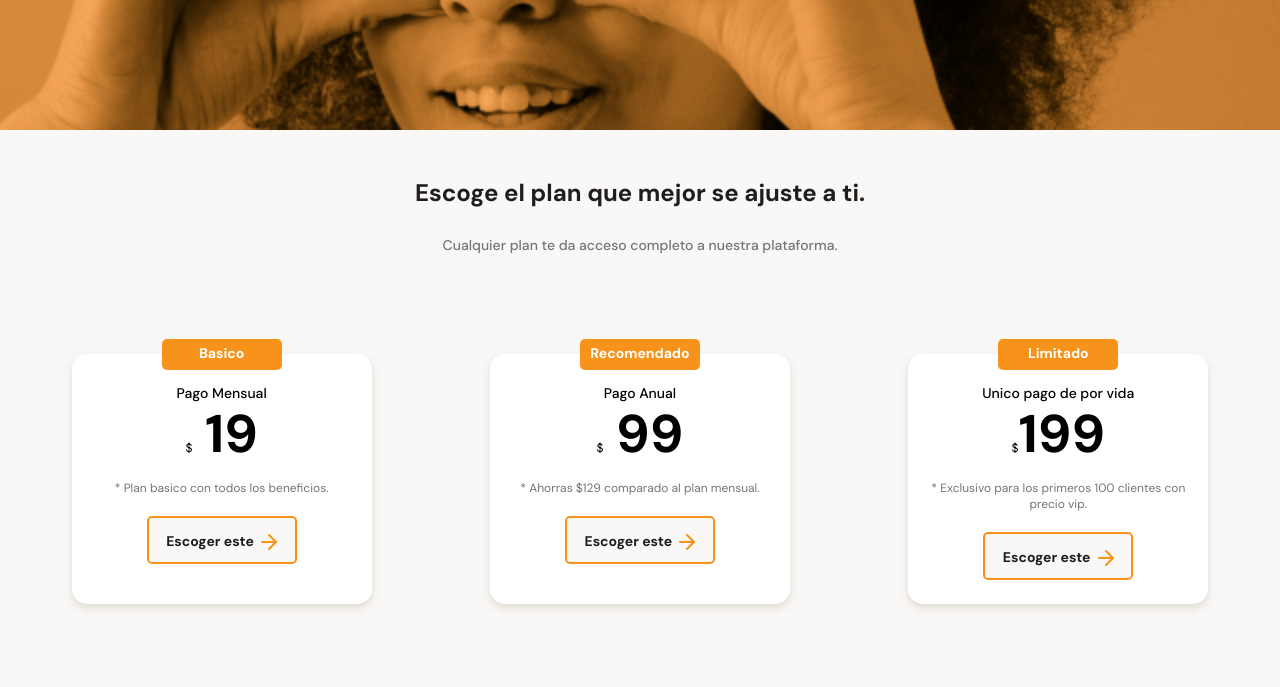
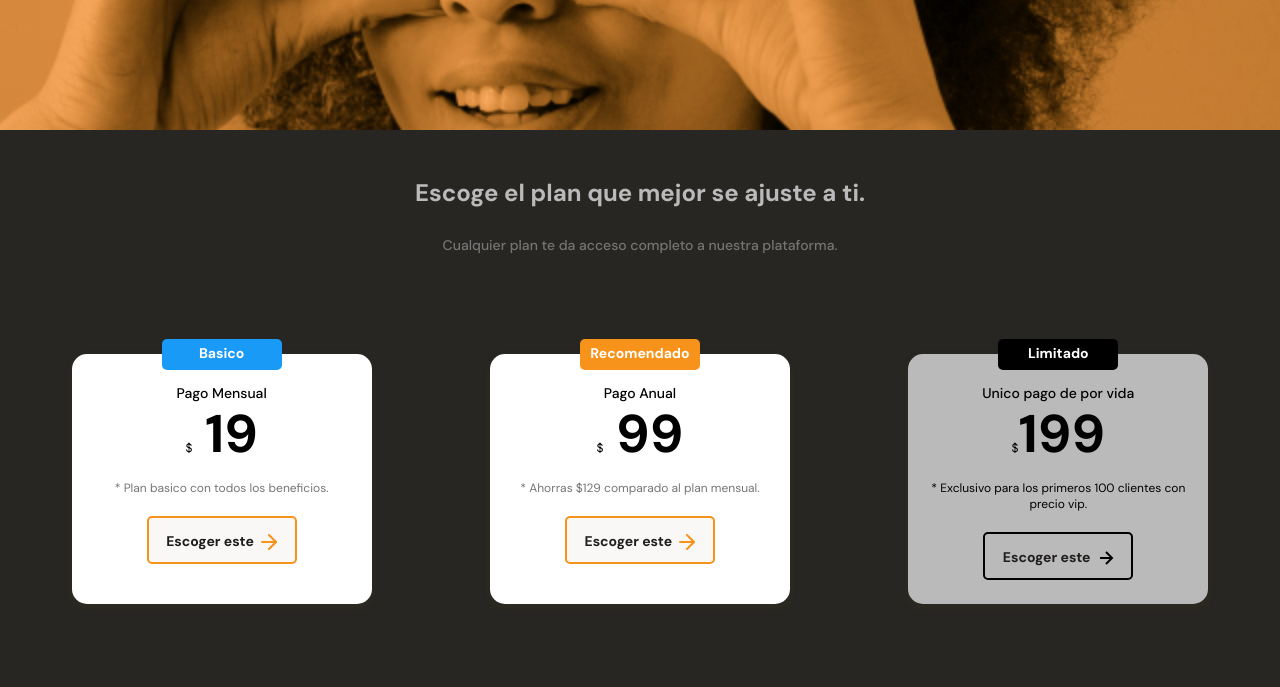
Before and after one commit to GIsacura/Batabit, a plain HTML site: page index.html in a window 1280 px wide. Shown: the part 1960-2647 px from the top of the page. Drawn offline with Linux system fonts and the light colour scheme.

Commit message:
Some changes in styles

```diff
--- a/css/tablet.css
+++ b/css/tablet.css
@@ -1,3 +1,7 @@
+.tables-container{
+  overflow: hidden;
+}
+
 .main-tables-container .right{
   display: none;
 }
--- a/index.html
+++ b/index.html
@@ -204,8 +204,8 @@
         <p>Cualquier plan te da acceso completo a nuestra plataforma.</p>
       </div>
       <section class="plans-container--slider">
-        <article class="plans-container--card">
-          <p class="recommended">Basico</p>
+        <article class="plans-container--card basic">
+          <p class="basic-plan">Basico</p>
           <div class="plan-info-container">
             <h3 class="plan-card--title">Pago Mensual</h3>
             <p class="plan-card--price"><span>$</span> 19</p>
@@ -224,8 +224,8 @@
           </div>
         </article>
 
-        <article class="plans-container--card">
-          <p class="recommended">Limitado</p>
+        <article class="plans-container--card premium">
+          <p class="premium-plan">Limitado</p>
           <div class="plan-info-container">
             <h3 class="plan-card--title">Unico pago de por vida</h3>
             <p class="plan-card--price"><span>$</span>199</p>
--- a/styles.css
+++ b/styles.css
@@ -17,6 +17,7 @@
   --grey: #bababa;
   --off-white: #faf8f7;
   --just-white: #fff;
+  --gold: #FFD700;
 }
 
 * {
@@ -108,7 +109,7 @@ header img {
 main{
   width: 100%;
   height: auto;
-  background-color: var(--off-white);
+  background-color: var(--warm-black);
 }
 
 .main-exchange-container{
@@ -142,7 +143,7 @@ main{
   font-size: 2.4rem;
   font-weight: bold;
   line-height: 2.6rem;
-  color: var(--black);
+  color: var(--grey);
 }
 
 .main-exchange-container p {
@@ -205,7 +206,7 @@ main{
   align-items: center;
   width: 100%;
   text-align: center;
-  background-color: var(--just-white);
+  background-color: var(--black);
   font-size: 1.6rem;
   font-weight: 500;
   line-height: 1.9rem;
@@ -364,7 +365,7 @@ main{
   font-weight: 500;
   line-height: 1.9rem;
   color: var(--grey);
-  background-color: var(--just-white);
+  background-color: var(--black);
 }
 
 .exchange-table--container .table div p {
@@ -549,7 +550,7 @@ main{
   min-width: 320px;
   padding-bottom: 70px;
   text-align: center;
-  background-color: var(--off-white);
+  background-color: var(--warm-black);
 }
 
 .plans--title{
@@ -565,7 +566,7 @@ main{
   font-size: 2.4rem;
   font-weight: bold;
   line-height: 2.6rem;
-  color: var(--black);
+  color: var(--grey);
 }
 
 .plans--title p{
@@ -600,6 +601,38 @@ main{
   box-shadow: 0 4px 8px rgba(89, 73, 30, .16);
 }
 
+.plans-container--card.premium{
+  background-color: var(--grey);
+}
+
+.plans-container--card.premium .plan-card--ca{
+  background-color: transparent;
+  border-color: black;
+}
+
+.plans-container--card.premium .plan-card--ca span{
+  background-image: url('./assets/icons/black-arrow-right.svg');
+}
+
+.plans-container--card.premium .plan-card--saving{
+  color: black;
+}
+
+.basic-plan{
+  position: absolute;
+  width: 120px;
+  height: 31px;
+  padding: 5px;
+  top: -15px;
+  left: calc(50% - 60px);
+  background-color: var(--secondary-blue);
+  border-radius: 5px;
+  font-size: 1.4rem;
+  font-weight: bold;
+  line-height: 1.8rem;
+  text-align: center;
+  color: var(--just-white);
+}
 .recommended{
   position: absolute;
   width: 120px;
@@ -608,6 +641,21 @@ main{
   top: -15px;
   left: calc(50% - 60px);
   background-color: var(--bitcoin-orange);
+  border-radius: 5px;
+  font-size: 1.4rem;
+  font-weight: bold;
+  line-height: 1.8rem;
+  text-align: center;
+  color: var(--just-white);
+}
+.premium-plan{
+  position: absolute;
+  width: 120px;
+  height: 31px;
+  padding: 5px;
+  top: -15px;
+  left: calc(50% - 60px);
+  background-color: black;
   border-radius: 5px;
   font-size: 1.4rem;
   font-weight: bold;
```
Also changed, not shown: assets/icons/black-arrow-right.svg (added).
